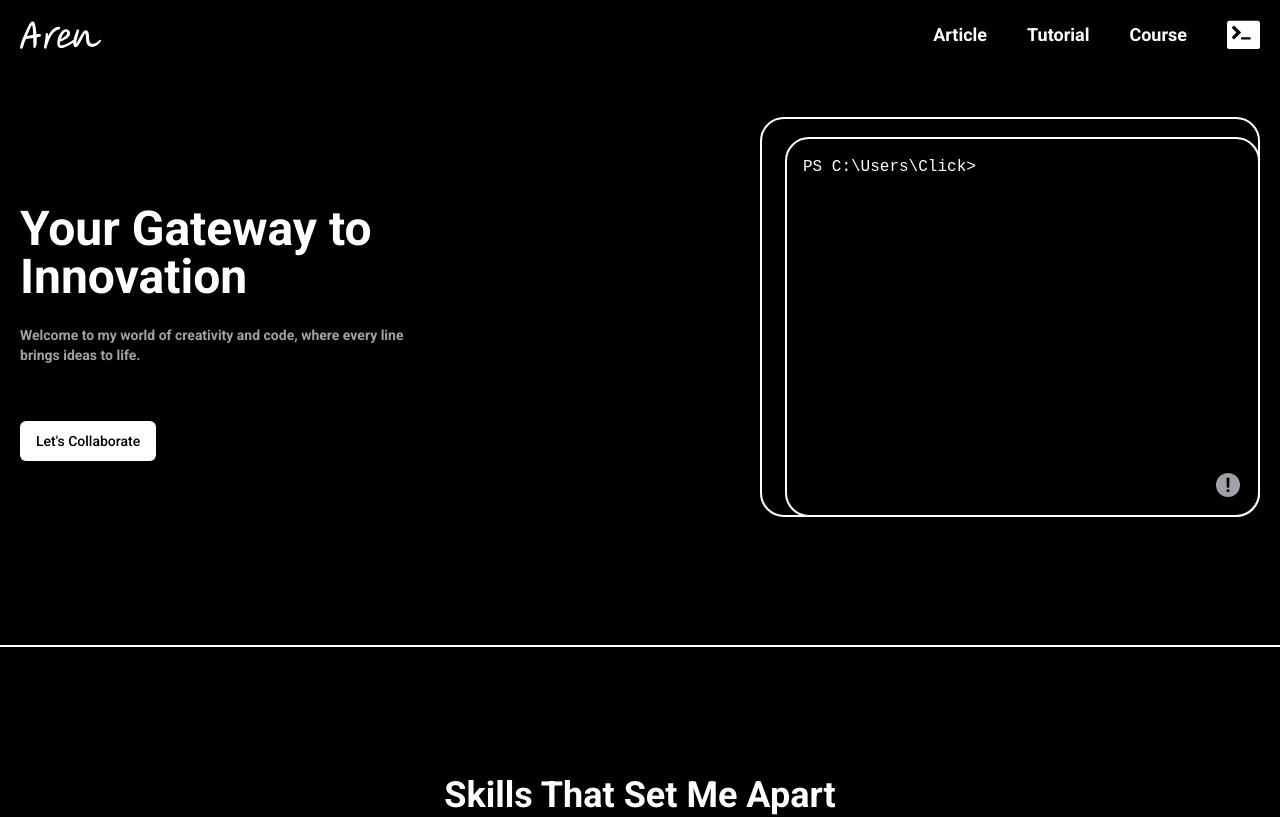
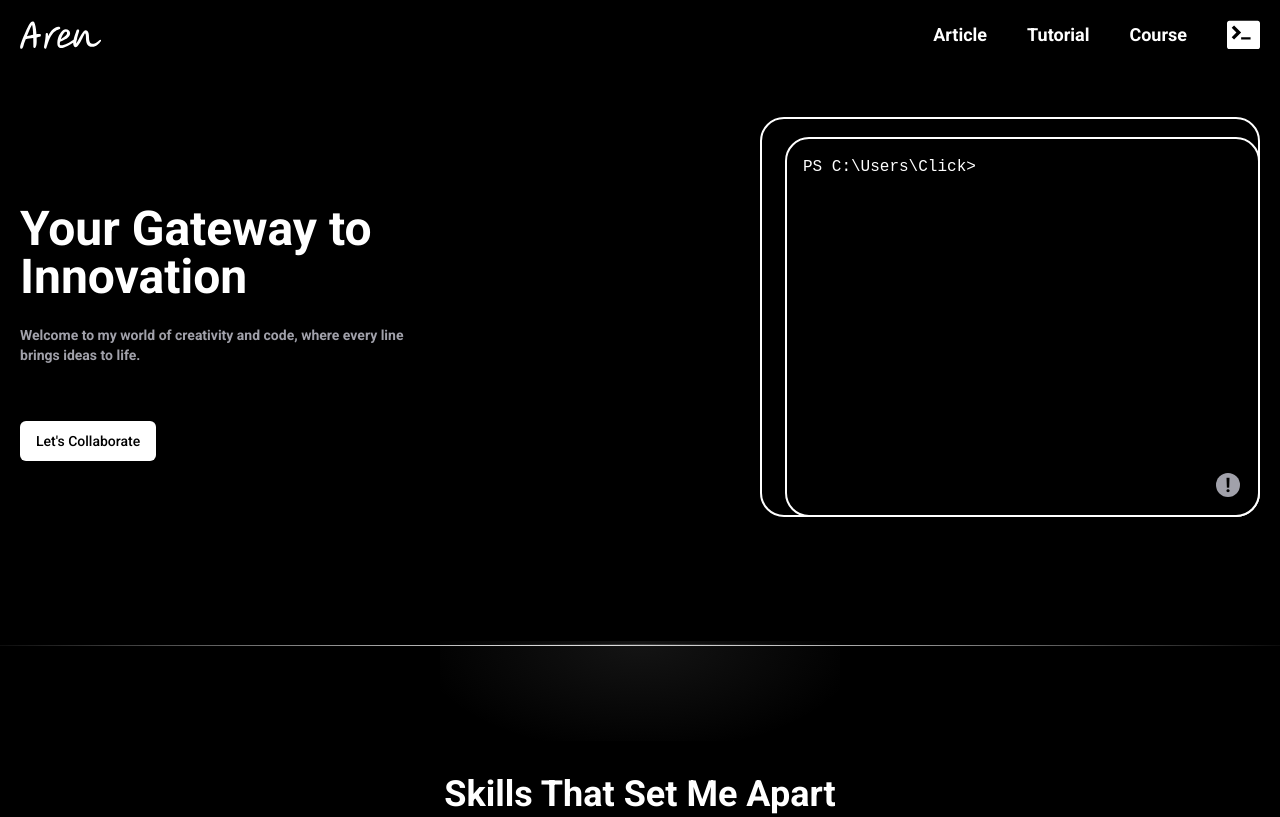
Before and after one commit to arentalb/modern-portfolio, a React (Vite) app: page / in a window 1280 px wide. Shown: the top 817 px of the page. Built offline with nearby package versions, Linux system fonts and the light colour scheme.

Commit message:
Design the BrightLine component

```diff
--- /dev/null
+++ b/src/components/common/BrightLine.tsx
@@ -0,0 +1,33 @@
+export function BrightLine({ gradient }: { gradient?: string }) {
+  return (
+    <div className={"relative"}>
+      <div
+        style={{
+          borderTopWidth: "1px",
+          borderImage:
+            "linear-gradient(90deg, rgba(0,0,0,1) 0%, rgba(255,255,255,1) 48%, rgba(0,0,0,1) 100%) 30 stretch",
+        }}
+      ></div>
+      <div
+        className="left-1/2 top-0 w-[300px] z-20 center absolute h-px -translate-x-1/2 -translate-y-1/2"
+        style={{
+          background: `${
+            gradient ||
+            "linear-gradient(90deg, rgba(0, 0, 0, 0) 0%, rgba(255, 255, 255, 0) 0%, rgba(143, 143, 143, 0.67) 50%, rgba(0, 0, 0, 0) 100%)"
+          }`,
+        }}
+      ></div>
+
+      <div
+        className="-top-1 left-1/2 h-[200px] w-full md:max-w-[400px]    absolute max-w-full -translate-x-1/2 -translate-y-1/2"
+        style={{
+          background:
+            "conic-gradient(from 90deg at 50% 50%, rgba(0, 0, 0, 0) 50%, rgb(0, 0, 0) 50%), radial-gradient(rgba(200, 200, 200, 0.1) 0%, transparent 80%)",
+        }}
+      ></div>
+    </div>
+  );
+}
+
+// blue  "linear-gradient(90deg, rgba(255,255,255,0) 0%, rgba(0,237,255,1) 48%, rgba(255,255,255,0) 100%)"
+// red  "linear-gradient(90deg, rgba(255,255,255,0) 0%, rgba(255,0,0,1) 47%, rgba(255,255,255,0) 100%)"
--- a/src/pages/HomePage.tsx
+++ b/src/pages/HomePage.tsx
@@ -1,15 +1,16 @@
 import { Header } from "@/components/layout/Header.tsx";
 import { HeroSection } from "@/components/layout/home/HeroSection.tsx";
 import { SkillsSection } from "@/components/layout/home/SkillsSection.tsx";
+import { BrightLine } from "@/components/common/BrightLine.tsx";
 
 export function HomePage() {
   return (
     <>
       <Header />
       <HeroSection />
-      <div className={"border-t-2 border-t-white-primary"}></div>
+      <BrightLine />
       <SkillsSection />
-      <div className={"border-t-2 border-t-white-primary"}></div>
+      <BrightLine />
     </>
   );
 }
```
